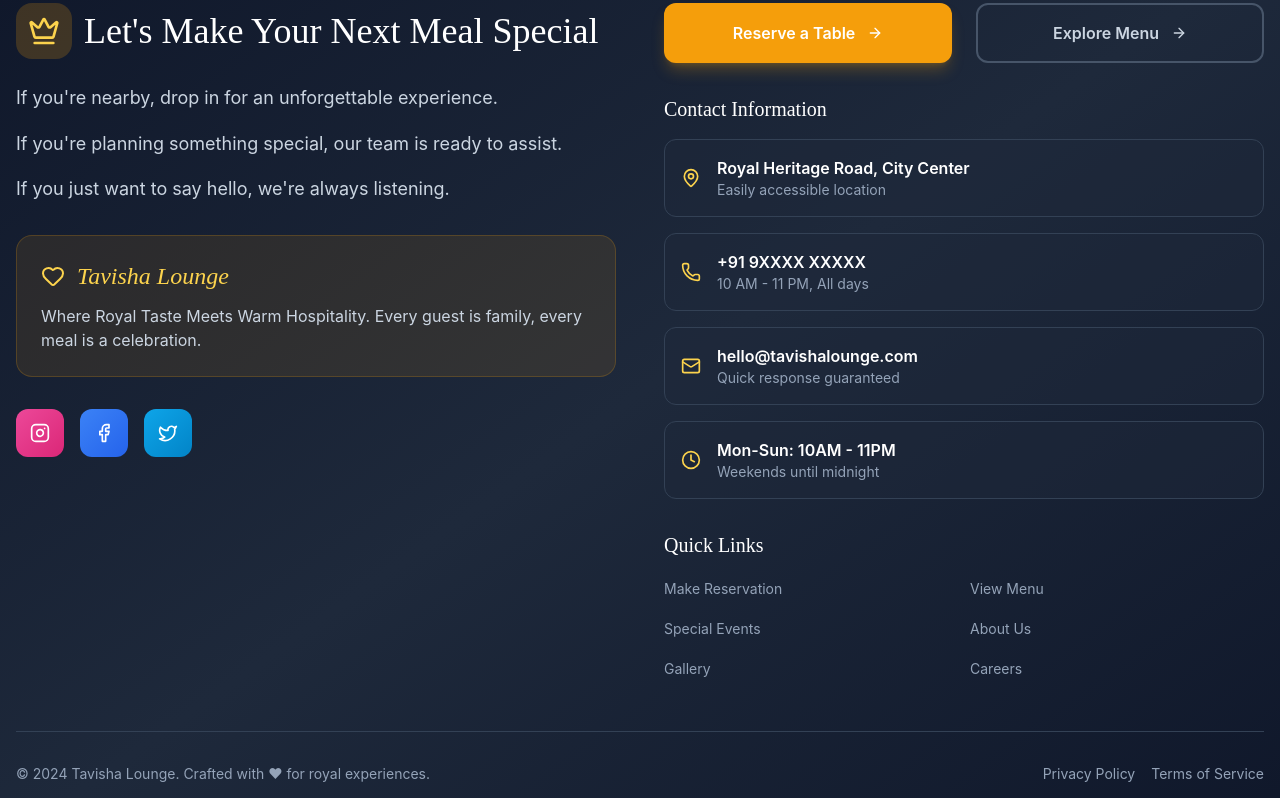
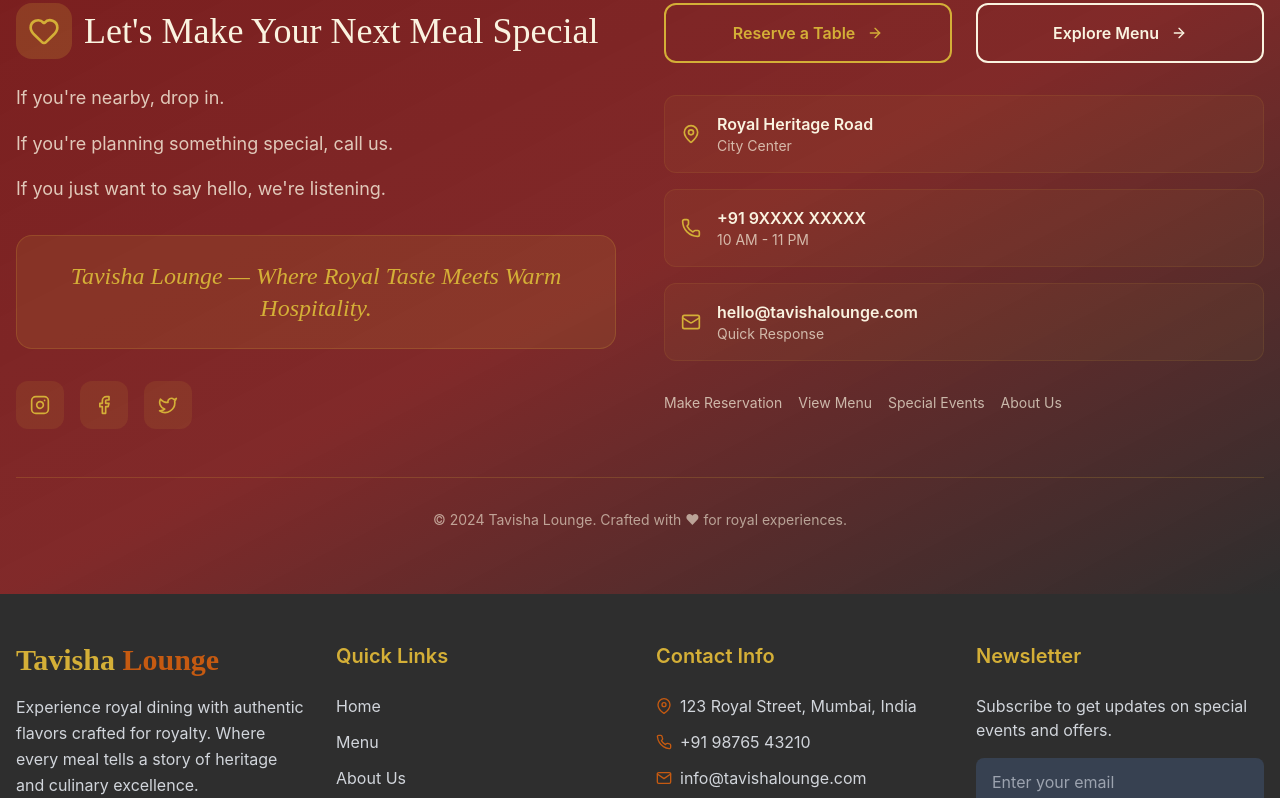
Before and after one commit to shivam86010/Tavisha-Lounge, a React (Vite) app: page /contacts in a window 1280 px wide. Shown: the part 5740-6538 px from the top of the page. Built offline with nearby package versions, Linux system fonts and the light colour scheme.

Commit message:
work on contact page

```diff
--- a/src/Page/Contacts/Components/ContactFooter.jsx
+++ b/src/Page/Contacts/Components/ContactFooter.jsx
@@ -1,209 +1,3 @@
-// // ContactFooter.jsx
-// import React from 'react';
-// import { motion } from 'framer-motion';
-// import {
-//   Heart,
-//   MapPin,
-//   Phone,
-//   Mail,
-//   Clock,
-//   Instagram,
-//   Facebook,
-//   Twitter,
-//   ArrowRight
-// } from 'lucide-react';
-
-// const ContactFooter = () => {
-//   const socialLinks = [
-//     { icon: Instagram, href: '#', label: 'Instagram' },
-//     { icon: Facebook, href: '#', label: 'Facebook' },
-//     { icon: Twitter, href: '#', label: 'Twitter' }
-//   ];
-
-//   const quickLinks = [
-//     { label: 'Make Reservation', href: '#reservation' },
-//     { label: 'View Menu', href: '#menu' },
-//     { label: 'Special Events', href: '#events' },
-//     { label: 'About Us', href: '#about' }
-//   ];
-
-//   return (
-//     <footer className="bg-gradient-to-br from-royal-maroon via-royal-maroon/95 to-charcoal text-soft-cream">
-//       <div className="max-w-7xl mx-auto px-4 py-16">
-//         <div className="grid lg:grid-cols-2 gap-12 items-start">
-//           {/* Left Column - Mission */}
-//           <motion.div
-//             initial={{ opacity: 0, y: 50 }}
-//             whileInView={{ opacity: 1, y: 0 }}
-//             transition={{ duration: 0.8 }}
-//             viewport={{ once: true }}
-//             className="space-y-8"
-//           >
-//             <div>
-//               <motion.div
-//                 initial={{ scale: 0 }}
-//                 whileInView={{ scale: 1 }}
-//                 transition={{ duration: 0.6, delay: 0.2 }}
-//                 className="inline-flex items-center gap-3 mb-6"
-//               >
-//                 <div className="p-3 bg-metallic-gold/20 rounded-2xl">
-//                   <Heart className="w-8 h-8 text-metallic-gold" />
-//                 </div>
-//                 <h2 className="text-4xl font-serif font-light">
-//                   Let's Make Your Next Meal Special
-//                 </h2>
-//               </motion.div>
-
-//               <div className="space-y-4 text-lg font-sans text-soft-cream/80 leading-relaxed">
-//                 <p>If you're nearby, drop in.</p>
-//                 <p>If you're planning something special, call us.</p>
-//                 <p>If you just want to say hello, we're listening.</p>
-//               </div>
-//             </div>
-
-//             <motion.div
-//               initial={{ opacity: 0 }}
-//               whileInView={{ opacity: 1 }}
-//               transition={{ duration: 0.8, delay: 0.4 }}
-//               className="bg-metallic-gold/10 rounded-2xl p-6 border border-metallic-gold/20"
-//             >
-//               <p className="text-2xl font-serif text-metallic-gold italic text-center">
-//                 Tavisha Lounge — Where Royal Taste Meets Warm Hospitality.
-//               </p>
-//             </motion.div>
-
-//             {/* Social Links */}
-//             <motion.div
-//               initial={{ opacity: 0, y: 20 }}
-//               whileInView={{ opacity: 1, y: 0 }}
-//               transition={{ duration: 0.6, delay: 0.6 }}
-//               className="flex gap-4"
-//             >
-//               {socialLinks.map((social, index) => {
-//                 const Icon = social.icon;
-//                 return (
-//                   <motion.a
-//                     key={index}
-//                     href={social.href}
-//                     className="w-12 h-12 bg-metallic-gold/10 rounded-xl flex items-center justify-center hover:bg-metallic-gold/20 transition-all duration-300 group"
-//                     whileHover={{ scale: 1.1, y: -2 }}
-//                     whileTap={{ scale: 0.95 }}
-//                   >
-//                     <Icon className="w-5 h-5 text-metallic-gold group-hover:scale-110 transition-transform" />
-//                   </motion.a>
-//                 );
-//               })}
-//             </motion.div>
-//           </motion.div>
-
-//           {/* Right Column - Action Buttons & Info */}
-//           <motion.div
-//             initial={{ opacity: 0, y: 50 }}
-//             whileInView={{ opacity: 1, y: 0 }}
-//             transition={{ duration: 0.8, delay: 0.2 }}
-//             viewport={{ once: true }}
-//             className="space-y-8"
-//           >
-//             {/* Action Buttons */}
-//             <div className="grid sm:grid-cols-2 gap-6">
-//               <motion.button
-//                 className="group relative bg-transparent border-2 border-metallic-gold text-metallic-gold font-sans font-semibold py-4 px-6 rounded-xl hover:bg-metallic-gold hover:text-royal-maroon transition-all duration-500 overflow-hidden"
-//                 whileHover={{ scale: 1.05 }}
-//                 whileTap={{ scale: 0.98 }}
-//               >
-//                 <span className="relative z-10 flex items-center justify-center gap-3">
-//                   Reserve a Table
-//                   <ArrowRight className="w-4 h-4 group-hover:translate-x-1 transition-transform" />
-//                 </span>
-//                 <div className="absolute inset-0 bg-metallic-gold transform scale-x-0 group-hover:scale-x-100 transition-transform duration-500 origin-left" />
-//               </motion.button>
-
-//               <motion.button
-//                 className="group relative bg-transparent border-2 border-soft-cream text-soft-cream font-sans font-semibold py-4 px-6 rounded-xl hover:bg-soft-cream hover:text-royal-maroon transition-all duration-500 overflow-hidden"
-//                 whileHover={{ scale: 1.05 }}
-//                 whileTap={{ scale: 0.98 }}
-//               >
-//                 <span className="relative z-10 flex items-center justify-center gap-3">
-//                   Explore Menu
-//                   <ArrowRight className="w-4 h-4 group-hover:translate-x-1 transition-transform" />
-//                 </span>
-//                 <div className="absolute inset-0 bg-soft-cream transform scale-x-0 group-hover:scale-x-100 transition-transform duration-500 origin-left" />
-//               </motion.button>
-//             </div>
-
-//             {/* Contact Info */}
-//             <motion.div
-//               initial={{ opacity: 0 }}
-//               whileInView={{ opacity: 1 }}
-//               transition={{ duration: 0.8, delay: 0.4 }}
-//               className="space-y-4"
-//             >
-//               <div className="flex items-center gap-4 p-4 bg-metallic-gold/5 rounded-xl border border-metallic-gold/10">
-//                 <MapPin className="w-5 h-5 text-metallic-gold" />
-//                 <div>
-//                   <p className="font-sans font-semibold">Royal Heritage Road</p>
-//                   <p className="font-sans text-soft-cream/70 text-sm">City Center</p>
-//                 </div>
-//               </div>
-
-//               <div className="flex items-center gap-4 p-4 bg-metallic-gold/5 rounded-xl border border-metallic-gold/10">
-//                 <Phone className="w-5 h-5 text-metallic-gold" />
-//                 <div>
-//                   <p className="font-sans font-semibold">+91 9XXXX XXXXX</p>
-//                   <p className="font-sans text-soft-cream/70 text-sm">10 AM - 11 PM</p>
-//                 </div>
-//               </div>
-
-//               <div className="flex items-center gap-4 p-4 bg-metallic-gold/5 rounded-xl border border-metallic-gold/10">
-//                 <Mail className="w-5 h-5 text-metallic-gold" />
-//                 <div>
-//                   <p className="font-sans font-semibold">hello@tavishalounge.com</p>
-//                   <p className="font-sans text-soft-cream/70 text-sm">Quick Response</p>
-//                 </div>
-//               </div>
-//             </motion.div>
-
-//             {/* Quick Links */}
-//             <motion.div
-//               initial={{ opacity: 0, y: 20 }}
-//               whileInView={{ opacity: 1, y: 0 }}
-//               transition={{ duration: 0.6, delay: 0.6 }}
-//               className="flex flex-wrap gap-4"
-//             >
-//               {quickLinks.map((link, index) => (
-//                 <motion.a
-//                   key={index}
-//                   href={link.href}
-//                   className="font-sans text-soft-cream/70 hover:text-metallic-gold transition-colors duration-300 text-sm"
-//                   whileHover={{ x: 5 }}
-//                 >
-//                   {link.label}
-//                 </motion.a>
-//               ))}
-//             </motion.div>
-//           </motion.div>
-//         </div>
-
-//         {/* Bottom Bar */}
-//         <motion.div
-//           initial={{ opacity: 0 }}
-//           whileInView={{ opacity: 1 }}
-//           transition={{ duration: 0.8, delay: 0.8 }}
-//           viewport={{ once: true }}
-//           className="border-t border-metallic-gold/20 mt-12 pt-8 text-center"
-//         >
-//           <p className="font-sans text-soft-cream/60 text-sm">
-//             © 2024 Tavisha Lounge. Crafted with ♥ for royal experiences.
-//           </p>
-//         </motion.div>
-//       </div>
-//     </footer>
-//   );
-// };
-
-// export default ContactFooter;
-
-
 // ContactFooter.jsx
 import React from 'react';
 import { motion } from 'framer-motion';
@@ -216,38 +10,28 @@
   Instagram,
   Facebook,
   Twitter,
-  ArrowRight,
-  Crown
+  ArrowRight
 } from 'lucide-react';
 
 const ContactFooter = () => {
   const socialLinks = [
-    { icon: Instagram, href: '#', label: 'Instagram', color: 'from-pink-500 to-pink-600' },
-    { icon: Facebook, href: '#', label: 'Facebook', color: 'from-blue-500 to-blue-600' },
-    { icon: Twitter, href: '#', label: 'Twitter', color: 'from-sky-500 to-sky-600' }
+    { icon: Instagram, href: '#', label: 'Instagram' },
+    { icon: Facebook, href: '#', label: 'Facebook' },
+    { icon: Twitter, href: '#', label: 'Twitter' }
   ];
 
   const quickLinks = [
     { label: 'Make Reservation', href: '#reservation' },
     { label: 'View Menu', href: '#menu' },
     { label: 'Special Events', href: '#events' },
-    { label: 'About Us', href: '#about' },
-    { label: 'Gallery', href: '#gallery' },
-    { label: 'Careers', href: '#careers' }
-  ];
-
-  const contactInfo = [
-    { icon: MapPin, text: 'Royal Heritage Road, City Center', subtext: 'Easily accessible location' },
-    { icon: Phone, text: '+91 9XXXX XXXXX', subtext: '10 AM - 11 PM, All days' },
-    { icon: Mail, text: 'hello@tavishalounge.com', subtext: 'Quick response guaranteed' },
-    { icon: Clock, text: 'Mon-Sun: 10AM - 11PM', subtext: 'Weekends until midnight' }
+    { label: 'About Us', href: '#about' }
   ];
 
   return (
-    <footer className="bg-gradient-to-br from-slate-900 via-slate-800 to-slate-900 text-white">
+    <footer className="bg-gradient-to-br from-royal-maroon via-royal-maroon/95 to-charcoal text-soft-cream">
       <div className="max-w-7xl mx-auto px-4 py-16">
-        <div className="grid lg:grid-cols-2 gap-12 items-start mb-12">
-          {/* Left Column - Brand & Mission */}
+        <div className="grid lg:grid-cols-2 gap-12 items-start">
+          {/* Left Column - Mission */}
           <motion.div
             initial={{ opacity: 0, y: 50 }}
             whileInView={{ opacity: 1, y: 0 }}
@@ -262,36 +46,29 @@
                 transition={{ duration: 0.6, delay: 0.2 }}
                 className="inline-flex items-center gap-3 mb-6"
               >
-                <div className="p-3 bg-amber-500/20 rounded-2xl">
-                  <Crown className="w-8 h-8 text-amber-300" />
+                <div className="p-3 bg-metallic-gold/20 rounded-2xl">
+                  <Heart className="w-8 h-8 text-metallic-gold" />
                 </div>
                 <h2 className="text-4xl font-serif font-light">
                   Let's Make Your Next Meal Special
                 </h2>
               </motion.div>
 
-              <div className="space-y-4 text-lg font-sans text-slate-300 leading-relaxed">
-                <p>If you're nearby, drop in for an unforgettable experience.</p>
-                <p>If you're planning something special, our team is ready to assist.</p>
-                <p>If you just want to say hello, we're always listening.</p>
+              <div className="space-y-4 text-lg font-sans text-soft-cream/80 leading-relaxed">
+                <p>If you're nearby, drop in.</p>
+                <p>If you're planning something special, call us.</p>
+                <p>If you just want to say hello, we're listening.</p>
               </div>
             </div>
 
-            {/* Mission Statement */}
             <motion.div
               initial={{ opacity: 0 }}
               whileInView={{ opacity: 1 }}
               transition={{ duration: 0.8, delay: 0.4 }}
-              className="bg-amber-500/10 rounded-2xl p-6 border border-amber-500/20"
+              className="bg-metallic-gold/10 rounded-2xl p-6 border border-metallic-gold/20"
             >
-              <div className="flex items-center gap-3 mb-3">
-                <Heart className="w-6 h-6 text-amber-300" />
-                <p className="text-2xl font-serif text-amber-300 italic">
-                  Tavisha Lounge
-                </p>
-              </div>
-              <p className="font-sans text-slate-300">
-                Where Royal Taste Meets Warm Hospitality. Every guest is family, every meal is a celebration.
+              <p className="text-2xl font-serif text-metallic-gold italic text-center">
+                Tavisha Lounge — Where Royal Taste Meets Warm Hospitality.
               </p>
             </motion.div>
 
@@ -308,20 +85,18 @@
                   <motion.a
                     key={index}
                     href={social.href}
-                    className="group relative"
+                    className="w-12 h-12 bg-metallic-gold/10 rounded-xl flex items-center justify-center hover:bg-metallic-gold/20 transition-all duration-300 group"
                     whileHover={{ scale: 1.1, y: -2 }}
                     whileTap={{ scale: 0.95 }}
                   >
-                    <div className={`w-12 h-12 bg-gradient-to-br ${social.color} rounded-xl flex items-center justify-center group-hover:shadow-lg transition-all duration-300`}>
-                      <Icon className="w-5 h-5 text-white" />
-                    </div>
+                    <Icon className="w-5 h-5 text-metallic-gold group-hover:scale-110 transition-transform" />
                   </motion.a>
                 );
               })}
             </motion.div>
           </motion.div>
 
-          {/* Right Column - Actions & Contact */}
+          {/* Right Column - Action Buttons & Info */}
           <motion.div
             initial={{ opacity: 0, y: 50 }}
             whileInView={{ opacity: 1, y: 0 }}
@@ -332,52 +107,60 @@
             {/* Action Buttons */}
             <div className="grid sm:grid-cols-2 gap-6">
               <motion.button
-                className="group relative bg-amber-500 text-white font-sans font-semibold py-4 px-6 rounded-xl hover:bg-amber-400 transition-all duration-500 overflow-hidden shadow-lg shadow-amber-500/25"
-                whileHover={{ scale: 1.05, y: -2 }}
+                className="group relative bg-transparent border-2 border-metallic-gold text-metallic-gold font-sans font-semibold py-4 px-6 rounded-xl hover:bg-metallic-gold hover:text-royal-maroon transition-all duration-500 overflow-hidden"
+                whileHover={{ scale: 1.05 }}
                 whileTap={{ scale: 0.98 }}
               >
                 <span className="relative z-10 flex items-center justify-center gap-3">
                   Reserve a Table
                   <ArrowRight className="w-4 h-4 group-hover:translate-x-1 transition-transform" />
                 </span>
+                <div className="absolute inset-0 bg-metallic-gold transform scale-x-0 group-hover:scale-x-100 transition-transform duration-500 origin-left" />
               </motion.button>
 
               <motion.button
-                className="group relative bg-transparent border-2 border-slate-600 text-slate-300 font-sans font-semibold py-4 px-6 rounded-xl hover:border-amber-300 hover:text-amber-300 transition-all duration-500"
-                whileHover={{ scale: 1.05, y: -2 }}
+                className="group relative bg-transparent border-2 border-soft-cream text-soft-cream font-sans font-semibold py-4 px-6 rounded-xl hover:bg-soft-cream hover:text-royal-maroon transition-all duration-500 overflow-hidden"
+                whileHover={{ scale: 1.05 }}
                 whileTap={{ scale: 0.98 }}
               >
                 <span className="relative z-10 flex items-center justify-center gap-3">
                   Explore Menu
                   <ArrowRight className="w-4 h-4 group-hover:translate-x-1 transition-transform" />
                 </span>
+                <div className="absolute inset-0 bg-soft-cream transform scale-x-0 group-hover:scale-x-100 transition-transform duration-500 origin-left" />
               </motion.button>
             </div>
 
-            {/* Contact Information */}
+            {/* Contact Info */}
             <motion.div
               initial={{ opacity: 0 }}
               whileInView={{ opacity: 1 }}
               transition={{ duration: 0.8, delay: 0.4 }}
               className="space-y-4"
             >
-              <h3 className="font-serif text-xl text-white mb-4">Contact Information</h3>
-              {contactInfo.map((info, index) => {
-                const Icon = info.icon;
-                return (
-                  <motion.div
-                    key={index}
-                    className="flex items-center gap-4 p-4 bg-slate-800/50 rounded-xl border border-slate-700 hover:border-amber-500/30 transition-all duration-300"
-                    whileHover={{ x: 5 }}
-                  >
-                    <Icon className="w-5 h-5 text-amber-300" />
+              <div className="flex items-center gap-4 p-4 bg-metallic-gold/5 rounded-xl border border-metallic-gold/10">
+                <MapPin className="w-5 h-5 text-metallic-gold" />
                 <div>
-                      <p className="font-sans font-semibold text-white">{info.text}</p>
-                      <p className="font-sans text-slate-400 text-sm">{info.subtext}</p>
+                  <p className="font-sans font-semibold">Royal Heritage Road</p>
+                  <p className="font-sans text-soft-cream/70 text-sm">City Center</p>
                 </div>
-                  </motion.div>
-                );
-              })}
+              </div>
+
+              <div className="flex items-center gap-4 p-4 bg-metallic-gold/5 rounded-xl border border-metallic-gold/10">
+                <Phone className="w-5 h-5 text-metallic-gold" />
+                <div>
+                  <p className="font-sans font-semibold">+91 9XXXX XXXXX</p>
+                  <p className="font-sans text-soft-cream/70 text-sm">10 AM - 11 PM</p>
+                </div>
+              </div>
+
+              <div className="flex items-center gap-4 p-4 bg-metallic-gold/5 rounded-xl border border-metallic-gold/10">
+                <Mail className="w-5 h-5 text-metallic-gold" />
+                <div>
+                  <p className="font-sans font-semibold">hello@tavishalounge.com</p>
+                  <p className="font-sans text-soft-cream/70 text-sm">Quick Response</p>
+                </div>
+              </div>
             </motion.div>
 
             {/* Quick Links */}
@@ -385,20 +168,18 @@
               initial={{ opacity: 0, y: 20 }}
               whileInView={{ opacity: 1, y: 0 }}
               transition={{ duration: 0.6, delay: 0.6 }}
+              className="flex flex-wrap gap-4"
             >
-              <h3 className="font-serif text-xl text-white mb-4">Quick Links</h3>
-              <div className="grid grid-cols-2 gap-3">
               {quickLinks.map((link, index) => (
                 <motion.a
                   key={index}
                   href={link.href}
-                    className="font-sans text-slate-400 hover:text-amber-300 transition-colors duration-300 text-sm py-1"
+                  className="font-sans text-soft-cream/70 hover:text-metallic-gold transition-colors duration-300 text-sm"
                   whileHover={{ x: 5 }}
                 >
                   {link.label}
                 </motion.a>
               ))}
-              </div>
             </motion.div>
           </motion.div>
         </div>
@@ -409,17 +190,11 @@
           whileInView={{ opacity: 1 }}
           transition={{ duration: 0.8, delay: 0.8 }}
           viewport={{ once: true }}
-          className="border-t border-slate-700 pt-8 text-center"
+          className="border-t border-metallic-gold/20 mt-12 pt-8 text-center"
         >
-          <div className="flex flex-col md:flex-row justify-between items-center gap-4">
-            <p className="font-sans text-slate-400 text-sm">
+          <p className="font-sans text-soft-cream/60 text-sm">
             © 2024 Tavisha Lounge. Crafted with ♥ for royal experiences.
           </p>
-            <div className="flex items-center gap-4 text-slate-400">
-              <span className="font-sans text-sm">Privacy Policy</span>
-              <span className="font-sans text-sm">Terms of Service</span>
-            </div>
-          </div>
         </motion.div>
       </div>
     </footer>
```
Lines whose indentation alone changed are shown as unchanged.
